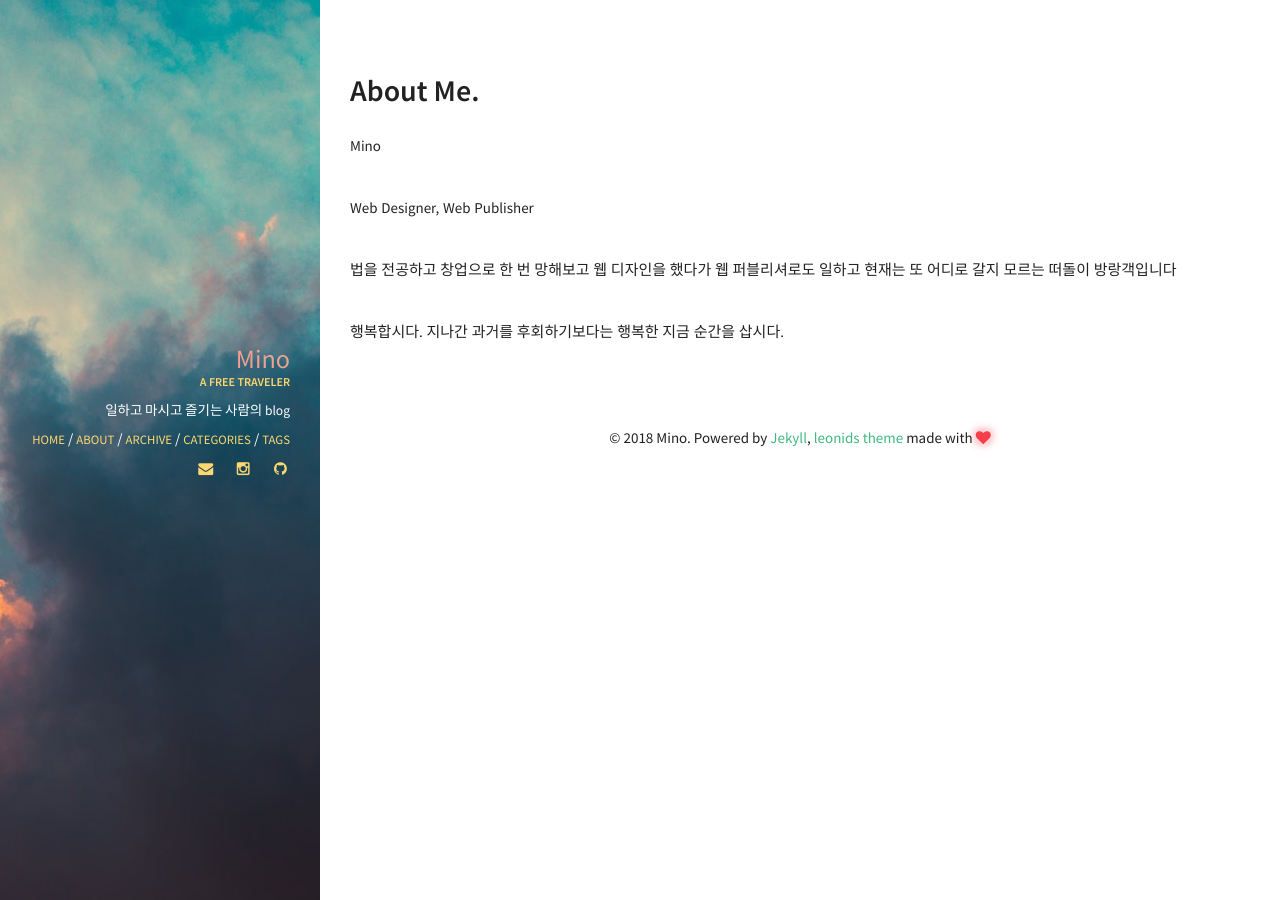
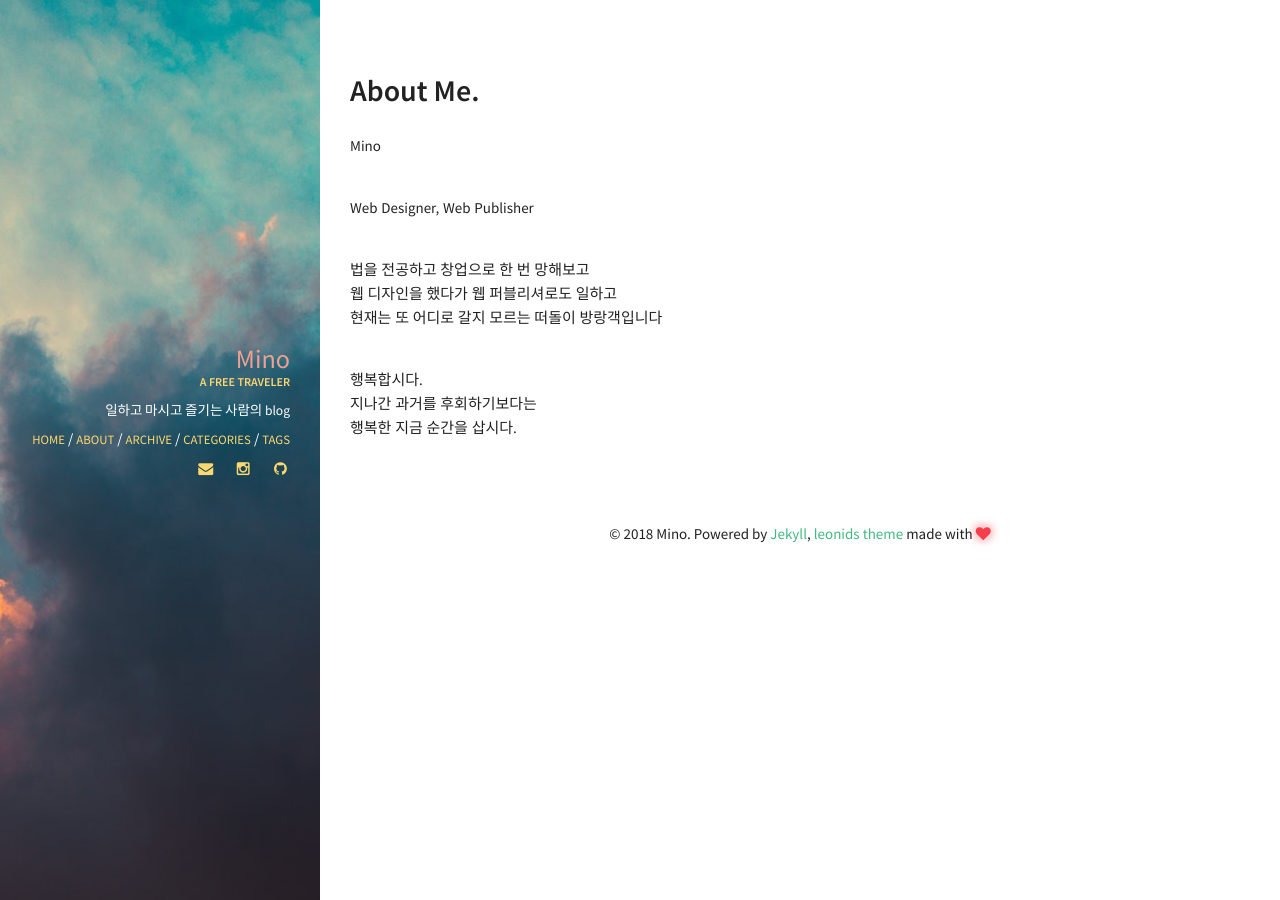
Before and after one commit to minoblog/minoblog.github.io, a Jekyll site: the page built from about.html, in a window 1280 px wide. Built offline with Jekyll 4.4.1, drawn with Linux system fonts in a browser that asks for light colours.

Commit message:
Update about.html

```diff
--- a/_layouts/about.html
+++ b/_layouts/about.html
@@ -8,10 +8,10 @@ layout: default
 
 <p style="display:block; padding-bottom:20px;">Web Designer, Web Publisher</p>
 
-<p style="display:block; padding-bottom:20px;">법을 전공하고 창업으로 한 번 망해보고
-웹 디자인을 했다가 웹 퍼블리셔로도 일하고
+<p style="display:block; padding-bottom:20px;">법을 전공하고 창업으로 한 번 망해보고 </br>
+웹 디자인을 했다가 웹 퍼블리셔로도 일하고 <br>
 현재는 또 어디로 갈지 모르는 떠돌이 방랑객입니다 </p>
 
-<p style="display:block; padding-bottom:20px;">행복합시다.
-지나간 과거를 후회하기보다는
+<p style="display:block; padding-bottom:20px;">행복합시다.<br>
+지나간 과거를 후회하기보다는  <br>
 행복한 지금 순간을 삽시다. </p>
```
